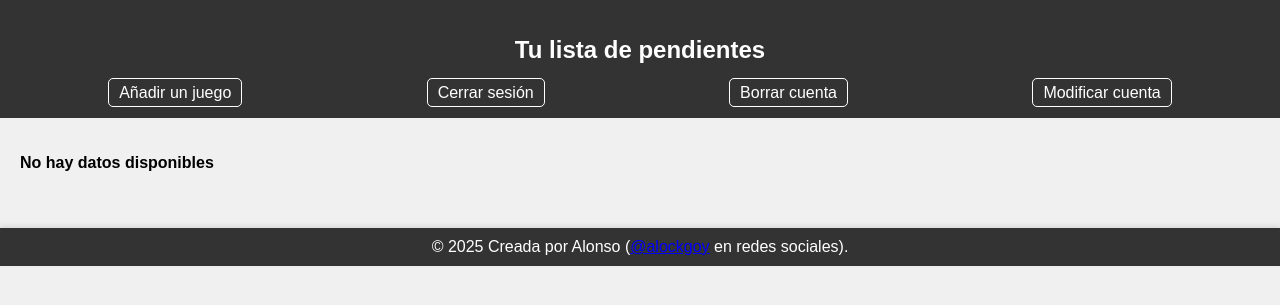
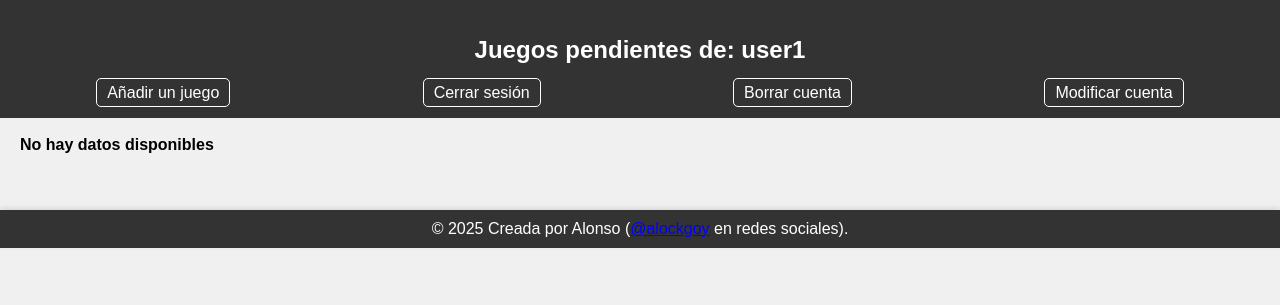
Before and after one commit to alockgoy/juegospendientes, a PHP site: page /php/principal.php in a window 1280 px wide. Shown: the top 305 px of the page. Run offline with PHP 8.4, Linux system fonts and the light colour scheme; a user stored in the database is signed in; data comes from the database, SQL or seed files in the repository; data that the repository does not hold is empty.

Commit message:
Arreglando bugs parte 2
Solucionado un error que no borraba los juegos de la tabla "juegos" cuando se borra una cuenta de usuario.
Ahora, el menú de opciones en "principal.php" siempre se muestra por mucho que se desplace la página.
Ahora, en "principal.php" se especifica el nombre de usuario que ha iniciado sesión.
Solucionado un error que permite borrar un juego no vinculado a la cuenta de usuario.

```diff
--- a/css/principal.css
+++ b/css/principal.css
@@ -4,13 +4,19 @@ body {
     margin: 0;
     padding: 0;
     background-color: #f0f0f0;
+    padding-top: 100px;
 }
 
 header {
+    position: fixed;
+    top: 0;
+    left: 0;
+    width: 100%;
     background-color: #333;
     color: white;
-    padding: 1rem;
+    padding: 1rem 0;
     text-align: center;
+    z-index: 1000;
 }
 
 nav {
--- a/php/borrarUsuario.php
+++ b/php/borrarUsuario.php
@@ -86,11 +86,11 @@
             $stmt->execute();
             $stmt->close();
 
-            /*eliminar los juegos (en principio esta consulta ya no es necesaria)
+            //eliminar los juegos (en principio esta consulta ya no es necesaria)
             $sqlBorrarJuegos = "DELETE FROM Juegos WHERE id NOT IN (SELECT id_juego FROM Anade)";
             $stmt = $conectar->prepare($sqlBorrarJuegos);
             $stmt->execute();
-            $stmt->close();*/
+            $stmt->close();
 
             //eliminar el usuario
             $sqlBorrarUsuario = "DELETE FROM Usuarios WHERE nombre_usuario = ?";
--- a/php/principal.php
+++ b/php/principal.php
@@ -38,13 +38,13 @@ if (!isset($_SESSION['nombre_usuario'])) {
     <link rel="icon" href="../img/iconos/icons8-list-16.png" type="image/svg+xml" />
     <link rel="apple-touch-icon" href="../img/iconos/icons8-list-16.png" />
 
-    <title>Juegos pendientes de: <?php echo $_SESSION['nombre_usuario']; ?></title>
+    <title>Lista pendientes</title>
 </head>
 
 <body>
 
     <header>
-        <h2>Tu lista de pendientes</h2>
+        <h2>Juegos pendientes de: <?php echo $_SESSION['nombre_usuario']; ?></h2>
 
         <nav>
             <section>
```
Also changed, not shown: errores.md (+0 -5 lines), php/borrarJuego.php (+44 -0 lines).
